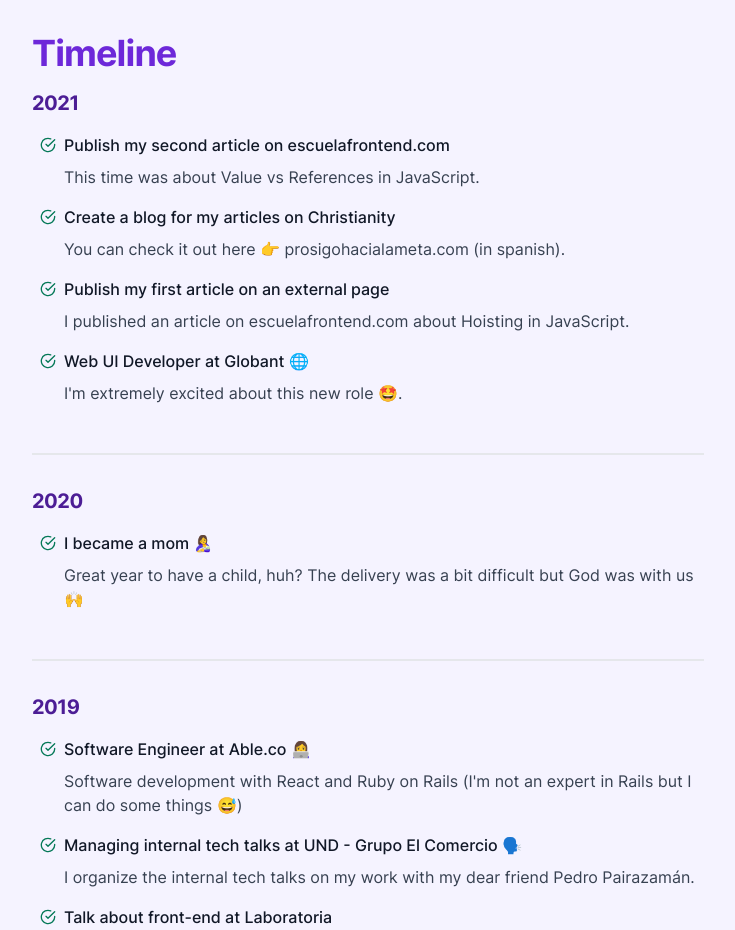
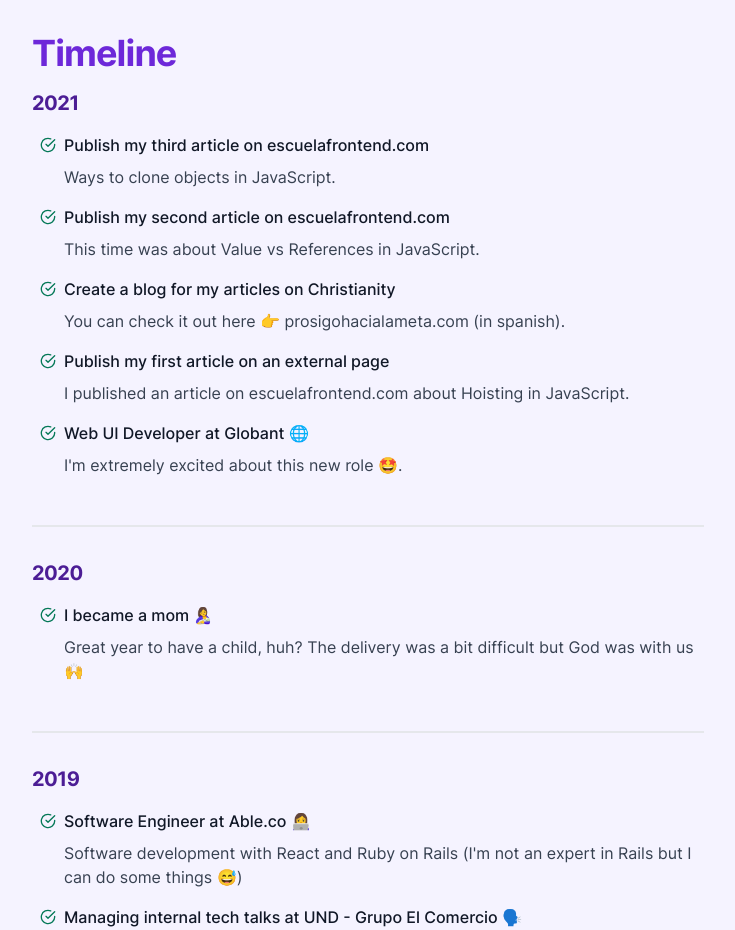
Before and after one commit to lavaldi/lavaldi.com, a Next.js app: page /about in a window 1280 px wide. Shown: the part 1320-2250 px from the top of the page, without its empty margins (272-1007 px from the left). Built offline with nearby package versions, Linux system fonts and the light colour scheme; what @tailwindcss/typography would draw is missing.

Commit message:
update timeline

```diff
--- a/components/Timeline.js
+++ b/components/Timeline.js
@@ -102,6 +102,12 @@ export default function Timeline() {
       </h3>
       <Year>2021</Year>
       <ul>
+        <Step title="Publish my third article on escuelafrontend.com">
+          <ExternalLink href="https://www.escuelafrontend.com/articulos/clonar-objetos-en-javascript">
+            Ways to clone objects in JavaScript
+          </ExternalLink>
+          {'.'}
+        </Step>
         <Step title="Publish my second article on escuelafrontend.com">
           This time was about&nbsp;
           <ExternalLink href="https://www.escuelafrontend.com/articulos/diferencias-valor-y-referencia-en-js">
```
